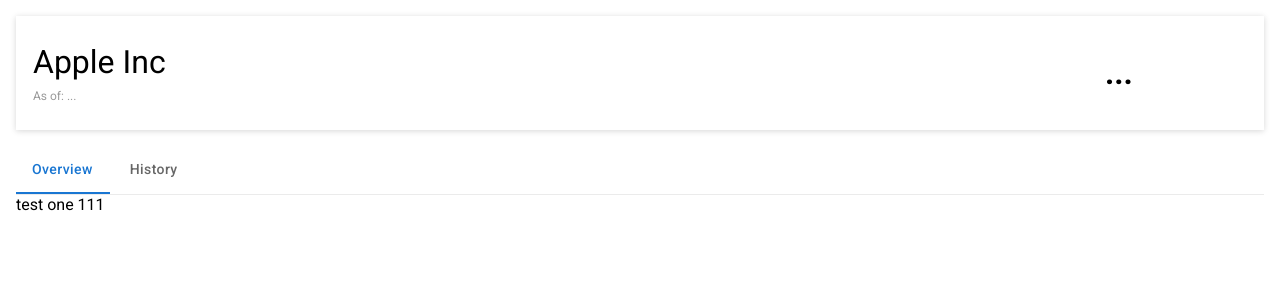
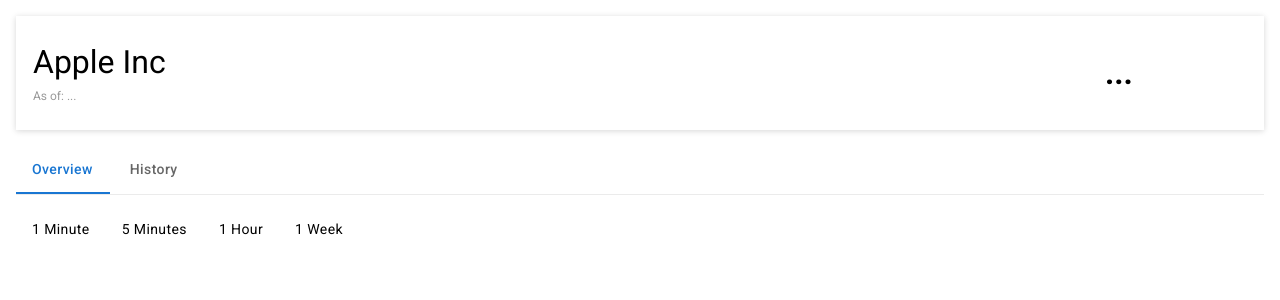
Before and after one commit to liordesta/stock-app, a React (Create React App) app: page / in a window 1280 px wide. Shown: the top 300 px of the page. Built offline with nearby package versions, Linux system fonts and the light colour scheme; no server answers; the HTML template or start-up script is replaced by a standard one.

Commit message:
finish tabs & time frame

```diff
--- /dev/null
+++ b/src/components/History/History.js
@@ -0,0 +1,10 @@
+import React from 'react';
+import { TimeFrame } from '../ui/TimeFrame/TimeFrame';
+
+export const History = () => {
+  return (
+    <div>
+      <TimeFrame />
+    </div>
+  );
+};
--- /dev/null
+++ b/src/components/Overview/Overview.js
@@ -0,0 +1,10 @@
+import React from 'react';
+import { TimeFrame } from '../ui/TimeFrame/TimeFrame';
+
+export const Overview = () => {
+  return (
+    <div>
+      <TimeFrame />
+    </div>
+  );
+};
--- a/src/components/ui/Tabs/Tabs.js
+++ b/src/components/ui/Tabs/Tabs.js
@@ -3,6 +3,8 @@
 import { Tabs as MuiTabs } from '@mui/material';
 import Tab from '@mui/material/Tab';
 import { TabPanel } from './TabPanel';
+import { History } from '../../History/History';
+import { Overview } from '../../Overview/Overview';
 import { a11yProps } from './helpers';
 import classes from './Tabs.module.css';
 
@@ -32,10 +34,10 @@
         </CustomTabs>
       </div>
       <TabPanel value={tab} index={0}>
-        <div>test one 111</div>
+        <Overview />
       </TabPanel>
       <TabPanel value={tab} index={1}>
-        <div>test two 222</div>
+        <History />
       </TabPanel>
     </div>
   );
--- /dev/null
+++ b/src/components/ui/TimeFrame/TimeFrame.js
@@ -0,0 +1,26 @@
+import React from 'react';
+import { styled } from '@mui/material/styles';
+import Button from '@mui/material/Button';
+import ButtonGroup from '@mui/material/ButtonGroup';
+import classes from './TimeFrame.module.css';
+
+const CustomButtonGroup = styled(ButtonGroup)({
+  '& .MuiButton-root': {
+    fontWeight: 400,
+    textTransform: 'capitalize',
+  },
+});
+
+export const TimeFrame = () => {
+  const handleButtonClick = () => {};
+  return (
+    <div className={classes.timeFrameWrapper}>
+      <CustomButtonGroup variant='string'>
+        <Button onClick={() => handleButtonClick(0)}>1 Minute</Button>
+        <Button onClick={() => handleButtonClick(0)}>5 Minutes</Button>
+        <Button onClick={() => handleButtonClick(0)}>1 Hour</Button>
+        <Button onClick={() => handleButtonClick(0)}>1 Week</Button>
+      </CustomButtonGroup>
+    </div>
+  );
+};
--- /dev/null
+++ b/src/components/ui/TimeFrame/TimeFrame.module.css
@@ -0,0 +1,3 @@
+.timeFrameWrapper {
+  margin-top: 16px;
+}
```
